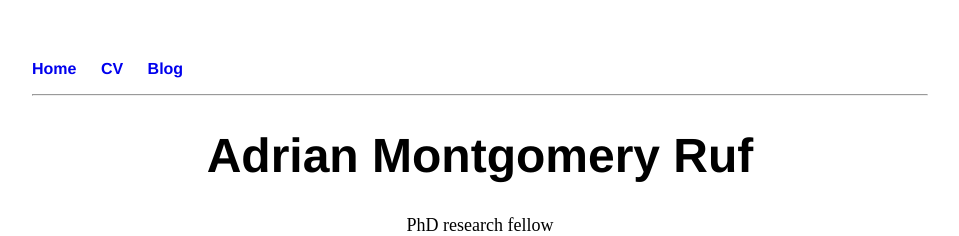
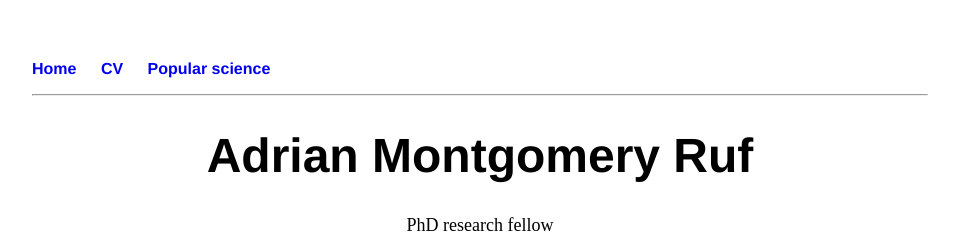
Before and after one commit to adrianmruf/adrianmruf.github.io, a Jekyll site: the page built from index.html, in a window 1280 px wide. Shown: the top 236 px of the page, without its empty margins (160-1119 px from the left). Built offline with Jekyll 4.4.1, drawn with Linux system fonts in a browser that asks for light colours.

Commit message:
Update default.html

```diff
--- a/_layouts/default.html
+++ b/_layouts/default.html
@@ -10,7 +10,7 @@
 	    		<ul>
 	        		<li><a href="/">Home</a></li>
 	        		<li><a href="/cv">CV</a></li>
-	        		<li><a href="/blog">Blog</a></li>
+	        		<li><a href="/Popular Science">Popular science</a></li>
 	    		</ul>
 			</nav>
 			<div class="container">
```
